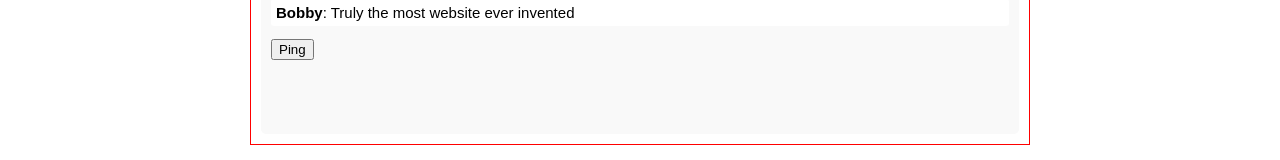
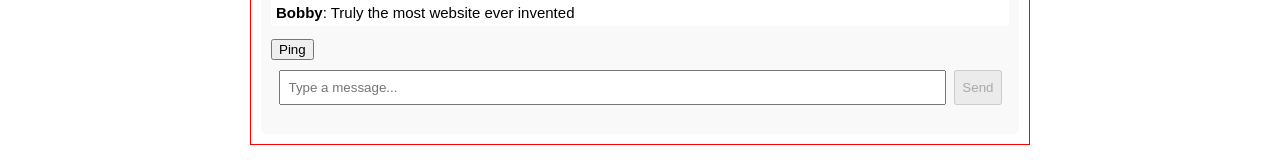
Before and after one commit to mora11do/startup, a React (Vite) app: page / in a window 1280 px wide. Shown: the part 1305-1465 px from the top of the page. Built offline with nearby package versions, Linux system fonts and the light colour scheme; no server answers.

Commit message:
IT'S WORKING. I think. The barebones at least. Can send a message as guest and it will show up on other tab

```diff
--- a/src/home/home.jsx
+++ b/src/home/home.jsx
@@ -86,6 +86,15 @@ const handleInspirationaQuotes = async () => {
 const sendPing = () => {
   if (wsRef.current?.readyState === 1) {
     wsRef.current.send(JSON.stringify({ from: currentUser || 'Guest', message: 'Ping' }));
+  }
+};
+
+const sendChat = () => {
+  const text = chatInput.trim();
+  if (!text) return;
+  if (wsRef.current?.readyState === 1) {
+    wsRef.current.send(JSON.stringify({ from: currentUser || 'Guest', message: text }));
+    setChatInput('');
   }
 };
 
@@ -273,6 +282,18 @@ useEffect(() => {
               <p>Waiting for live messages...</p>
             )}
             <button onClick={sendPing} style={{ marginTop: '8px' }}>Ping</button>
+            <div style={{ marginTop: '10px', display: 'flex', gap: '8px' }}>
+              <input
+                type="text"
+                placeholder="Type a message..."
+                value={chatInput}
+                onChange={(e) => setChatInput(e.target.value)}
+                style={{ flex: 1, padding: '8px' }}
+              />
+              <button onClick={sendChat} disabled={!wsRef.current || wsRef.current.readyState !== 1}>
+                Send
+              </button>
+            </div>
           </div>
         </div>
     </div>
```
